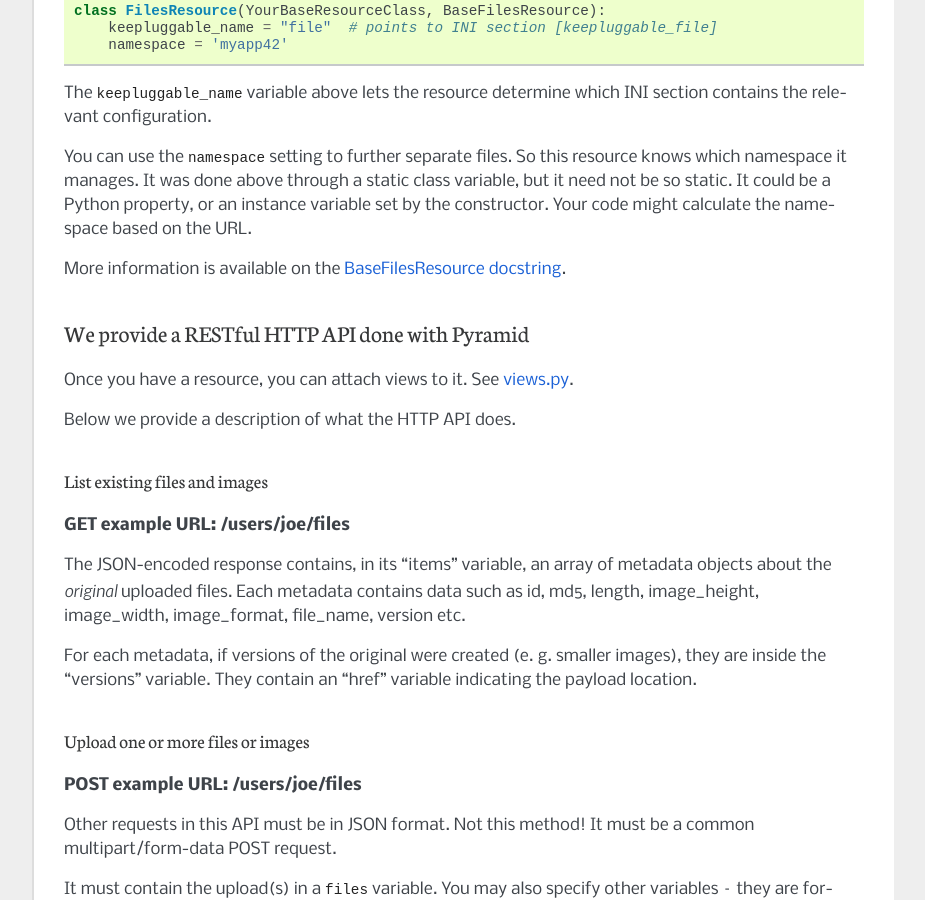
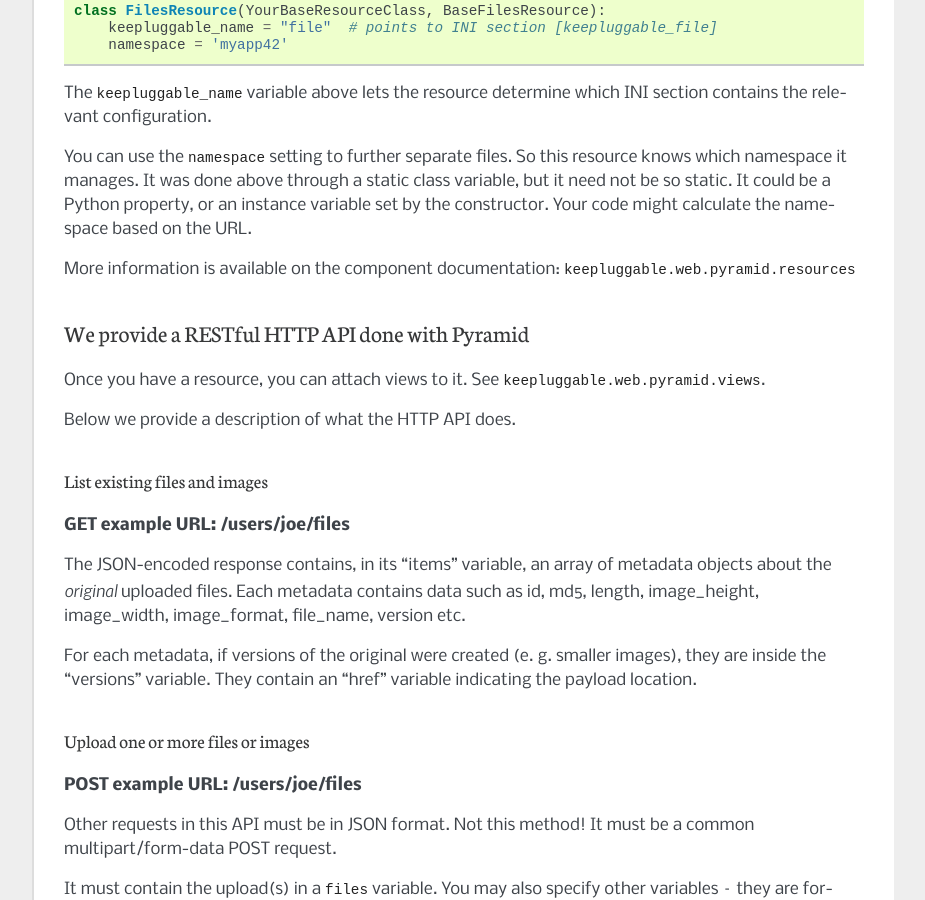
Before and after one commit to nandoflorestan/keepluggable, a Sphinx documentation site: the page built from docs/source/integration_pyramid.rst, in a window 1280 px wide and 900 px high, scrolled down 1243 px. Shown: the whole window, without its empty margins (198-1123 px from the left). Built offline with Sphinx 7.4.7, drawn with Linux system fonts in a browser that asks for light colours; pages that are not in the unit, such as notebooks, are missing from menus.

Commit message:
Write docstrings such that Sphinx gets them

```diff
--- a/docs/source/integration_pyramid.rst
+++ b/docs/source/integration_pyramid.rst
@@ -4,7 +4,7 @@
 
 This page describes how to integrate **keepluggable** into
 your existing Pyramid application by reusing the code in the
-``keepluggable.web.pyramid`` package.
+:py:mod:`keepluggable.web.pyramid` package.
 
 
 Configuration
@@ -73,15 +73,15 @@
 or an instance variable set by the constructor. Your code might
 calculate the namespace based on the URL.
 
-More information is available on the
-`BaseFilesResource docstring <http://github.com/nandoflorestan/keepluggable/blob/master/keepluggable/web/pyramid/resources.py>`_.
+More information is available on the component documentation:
+:py:mod:`keepluggable.web.pyramid.resources`
 
 
 We provide a RESTful HTTP API done with Pyramid
 ===============================================
 
 Once you have a resource, you can attach views to it. See
-`views.py <http://github.com/nandoflorestan/keepluggable/blob/master/keepluggable/web/pyramid/views.py>`_.
+:py:mod:`keepluggable.web.pyramid.views`.
 
 Below we provide a description of what the HTTP API does.
 
```
Also changed, not shown: 1 other file.
